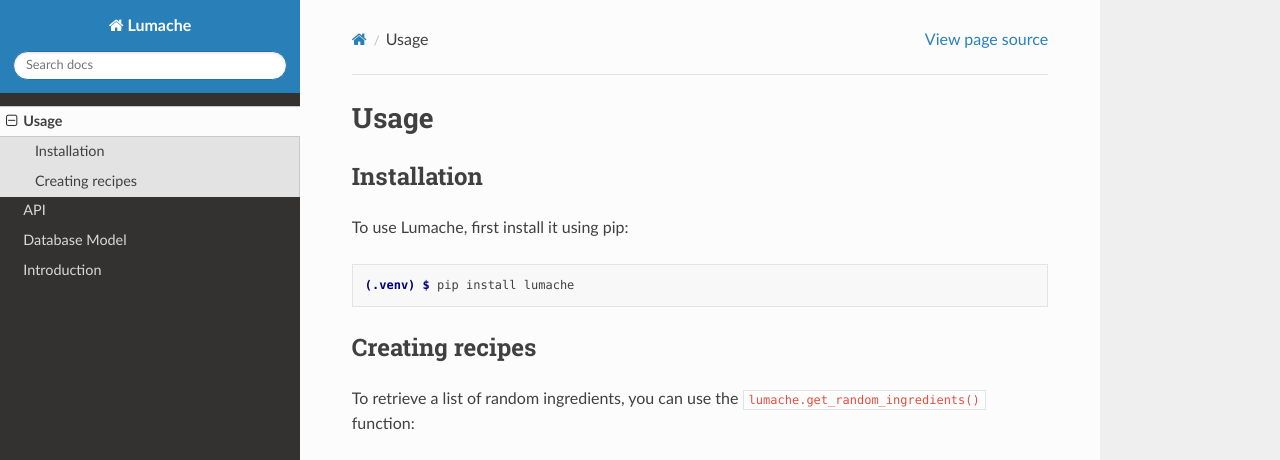
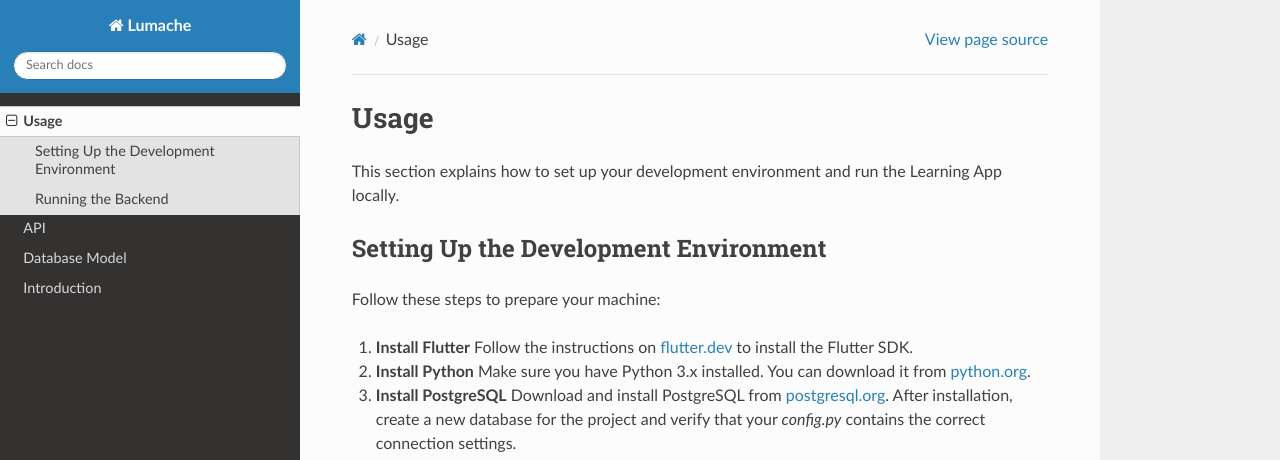
Before and after one commit to RenetaT/Group-7B, a Sphinx documentation site: the page built from docs/source/usage.rst, in a window 1280 px wide and 1095 px high. Shown: the top 460 px of the window. Built offline with Sphinx 7.4.7 and the Read the Docs theme 3.1.0, drawn with Linux system fonts in a browser that asks for light colours; some of the changed text lies outside the part shown; grey boxes are pictures that could not be loaded.

Commit message:
Update usage.rst

````diff
--- a/docs/source/usage.rst
+++ b/docs/source/usage.rst
@@ -1,33 +1,26 @@
 Usage
 =====
 
-.. _installation:
+This section explains how to set up your development environment and run the Learning App locally.
 
-Installation
-------------
+Setting Up the Development Environment
+--------------------------------------
 
-To use Lumache, first install it using pip:
+Follow these steps to prepare your machine:
 
-.. code-block:: console
+1. **Install Flutter**
+   Follow the instructions on `flutter.dev <https://flutter.dev/docs/get-started/install>`_ to install the Flutter SDK.
 
-   (.venv) $ pip install lumache
+2. **Install Python**
+   Make sure you have Python 3.x installed. You can download it from `python.org <https://www.python.org/downloads/>`_.
 
-Creating recipes
-----------------
+3. **Install PostgreSQL**
+   Download and install PostgreSQL from `postgresql.org <https://www.postgresql.org/download/>`_.
+   After installation, create a new database for the project and verify that your `config.py` contains the correct connection settings.
 
-To retrieve a list of random ingredients,
-you can use the ``lumache.get_random_ingredients()`` function:
+Running the Backend
+-------------------
 
-.. autofunction:: lumache.get_random_ingredients
-
-The ``kind`` parameter should be either ``"meat"``, ``"fish"``,
-or ``"veggies"``. Otherwise, :py:func:`lumache.get_random_ingredients`
-will raise an exception.
-
-.. autoexception:: lumache.InvalidKindError
-
-For example:
-
->>> import lumache
->>> lumache.get_random_ingredients()
-['shells', 'gorgonzola', 'parsley']
+1. **Navigate to the backend directory**
+   ```bash
+   cd backend
````
